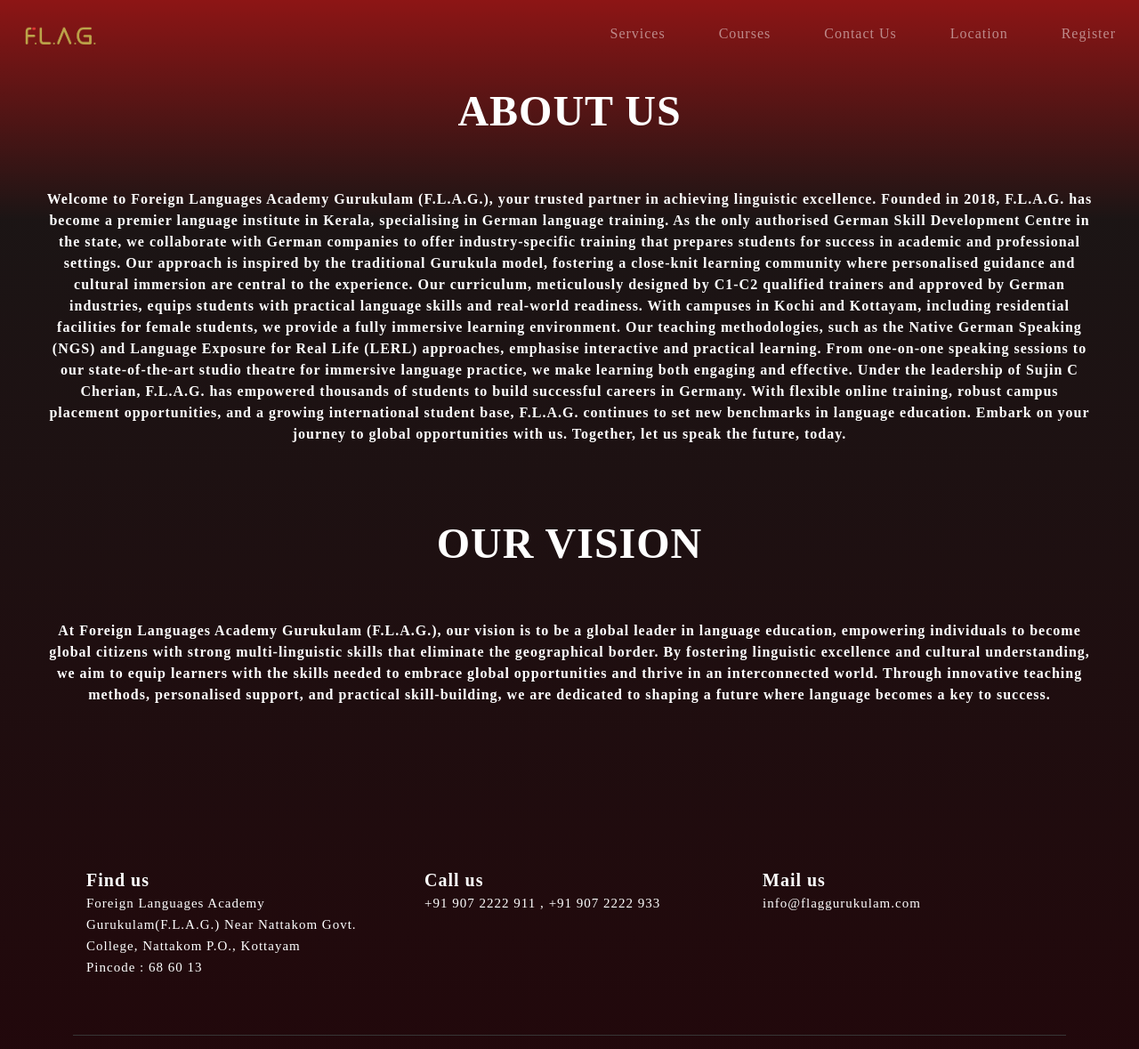
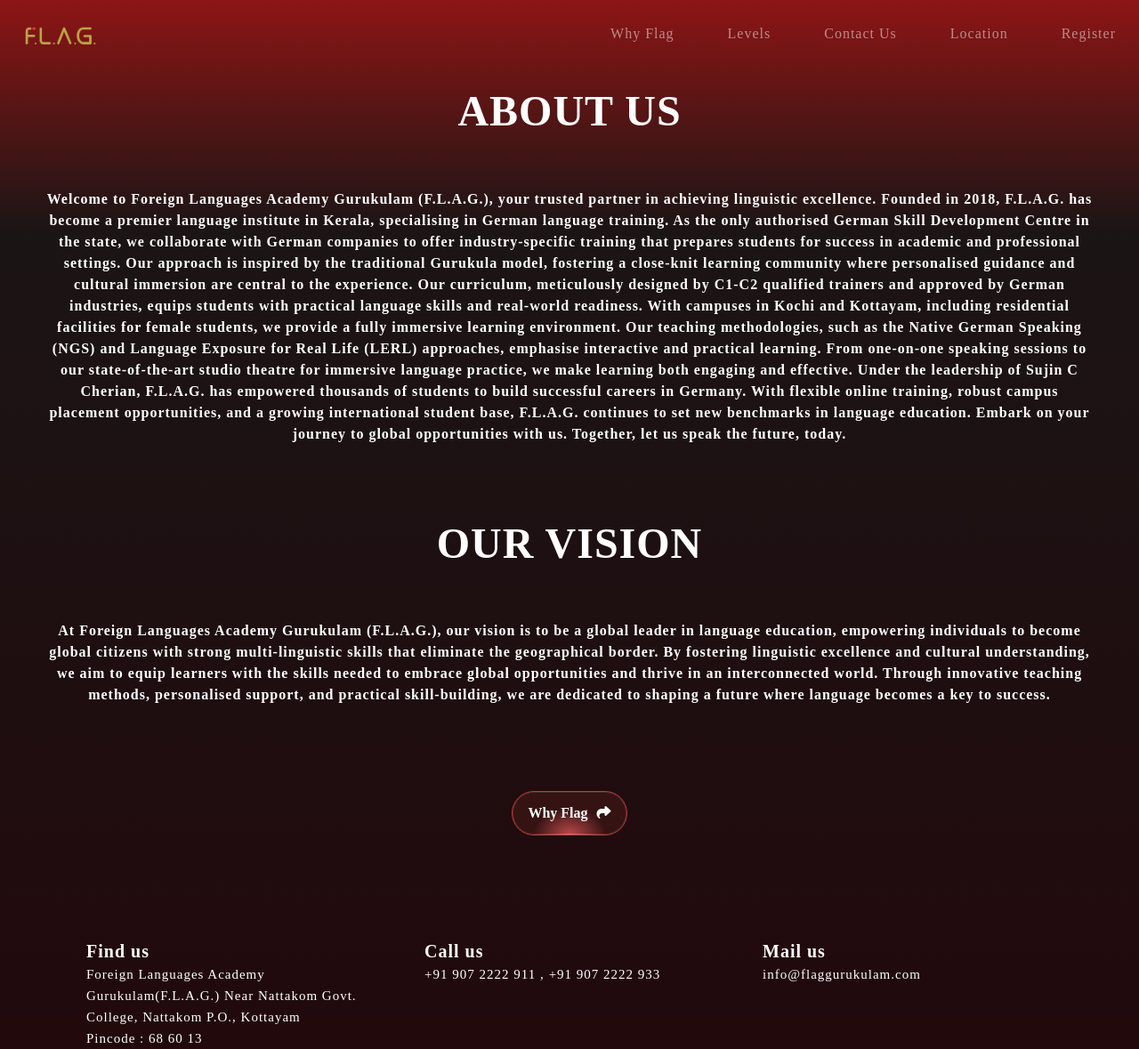
Before and after one commit to lifeplannerdev/flag, a Django app: page /about/ in a window 1280 px wide. Shown: the top 1179 px of the page at 89% size. Run offline with Django 5.2, Linux system fonts and the light colour scheme; some libraries are stand-ins or nearby versions; some web fonts are replaced.

Commit message:
feb 6 commit

```diff
--- a/templates/about.html
+++ b/templates/about.html
@@ -219,16 +219,15 @@
     </label>
 
     <div class="collapse navbar-collapse" id="navbarNav">
-        <ul class="navbar-nav ml-auto" >
-            <li class="nav-item ml-4"><a class="nav-link" href="">Services</a></li>
-            <li class="nav-item ml-4"><a class="nav-link" href="">Courses</a></li>
+      <ul class="navbar-nav ml-auto" >
+          <li class="nav-item ml-4"><a class="nav-link" href="{% url 'flagapp:whyflag' %}">Why Flag</a></li>
+          <li class="nav-item ml-4"><a class="nav-link" href="{% url 'flagapp:levels' %}">Levels</a></li>
+          <li class="nav-item ml-4"><a class="nav-link" href="tel:+918594060107">Contact Us</a></li>
+          <li class="nav-item ml-4 locationLink"><a class="nav-link" href="https://maps.app.goo.gl/T8Qqgm6M2FGTA1qw7" >Location</a></li>
+          <li class="nav-item ml-4"><a class="nav-link" href="{% url 'flagapp:registeration' %}">Register</a></li>
 
-            <li class="nav-item ml-4"><a class="nav-link" href="">Contact Us</a></li>
-            <li class="nav-item ml-4 locationLink"><a class="nav-link" href="#" >Location</a></li>
-            <li class="nav-item ml-4"><a class="nav-link" href="">Register</a></li>
-
-        </ul>
-    </div>
+      </ul>
+  </div>
 </nav>
 <script>
     // Navbar background color change on scroll or menu toggle
@@ -268,6 +267,82 @@ document.querySelector("#check-icon").addEventListener("change", updateNavbarBac
   <p class="text-center" style="font-weight: bold;">At Foreign Languages Academy Gurukulam (F.L.A.G.), our vision is to be a global leader in language education, empowering individuals to become global citizens with strong multi-linguistic skills that eliminate the geographical border.
     By fostering linguistic excellence and cultural understanding, we aim to equip learners with the skills needed to embrace global opportunities and thrive in an interconnected world. Through innovative teaching methods, personalised support, and practical skill-building, we are dedicated to shaping a future where language becomes a key to success.
     </p></div>
+
+
+    <style>
+      .button1 {
+        min-width: 120px;
+
+        position: relative;
+        cursor: pointer;
+
+        padding: 12px 17px;
+        border: 1px solid rgb(194, 55, 55);
+        border-radius: 30px;
+
+        box-shadow: inset 0 0 0 1px rgba(255, 255, 255, 0.1);
+        background: radial-gradient(
+          ellipse at bottom,
+          rgb(185, 73, 73) 0%,
+          rgb(53, 19, 19) 45%
+        );
+
+        color: rgb(255, 255, 255);
+
+        transition: all 1s cubic-bezier(0.15, 0.83, 0.66, 1);
+      }
+
+      .button1::before {
+        content: "";
+        width: 70%;
+        height: 1px;
+
+        position: absolute;
+        bottom: 0;
+        left: 15%;
+
+        background: rgb(255, 255, 255);
+        background: linear-gradient(
+          90deg,
+          rgba(255, 255, 255, 0) 0%,
+          rgba(255, 255, 255, 1) 50%,
+          rgba(255, 255, 255, 0) 100%
+        );
+        opacity: 0.2;
+
+        transition: all 1s cubic-bezier(0.15, 0.83, 0.66, 1);
+      }
+
+      .button1:hover {
+        color: rgb(255, 255, 255, 1);
+        transform: scale(1.1) translateY(-3px);
+      }
+
+      .button1:hover::before {
+        opacity: 1;
+      }
+
+      </style>
+      <div style="display:flex;justify-content: center;margin-top: 30px;margin-bottom: 50px;">
+        <a href="{% url 'flagapp:whyflag' %}" style="text-decoration: none;color:white;">
+      <button class="button1" style="font-weight: bold;">Why Flag
+        <i
+        class="fa-solid fa-share"
+        style="
+          font-weight: bold;
+          margin-left: 6px;
+          margin-bottom: 2px;
+          color: #fff;
+
+        "
+      ></i>
+
+
+
+      </button>
+    </a>
+
+      </div>
     <footer class="footer-section">
         <div class="container">
             <div class="footer-cta pt-5 pb-5">
```
Also changed, not shown: templates/germany.html (+8 -9 lines), templates/home.html (+18 -11 lines), templates/registration.html (+7 -8 lines), templates/whyflag.html (+8 -8 lines).
